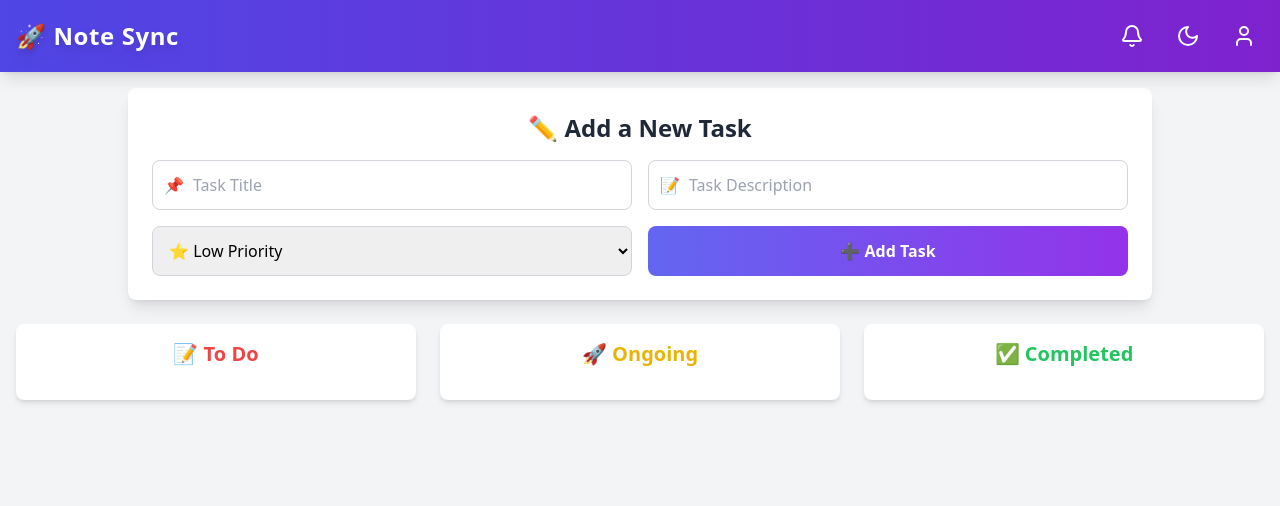
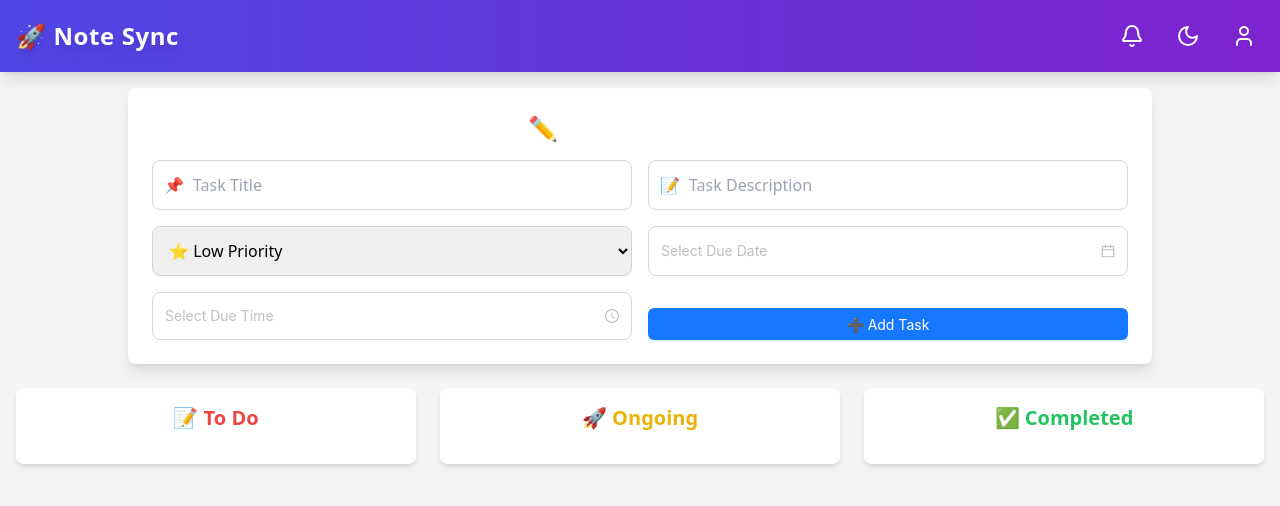
Before and after one commit to ajjjugoswami/ajay-planner, a Next.js app: page /planner in a window 1280 px wide. Shown: the top 506 px of the page. Built offline with nearby package versions, Linux system fonts and the light colour scheme.

Commit message:
feat: add due date and time functionality with notifications in Planner

```diff
--- a/package.json
+++ b/package.json
@@ -23,6 +23,7 @@
     "html2canvas": "^1.4.1",
     "jspdf": "^3.0.0",
     "lucide-react": "^0.475.0",
+    "moment": "^2.30.1",
     "next": "13.5.8",
     "qrcode.react": "^4.2.0",
     "react": "^18",
--- a/src/components/planner/Planner.tsx
+++ b/src/components/planner/Planner.tsx
@@ -2,6 +2,8 @@
 import React, { useState, useEffect } from "react";
 import { motion, AnimatePresence } from "framer-motion";
 import { Trash, ArrowLeft, ArrowRight } from "lucide-react";
+import { DatePicker, TimePicker, Button, notification } from "antd";
+import moment from "moment";
 
 const PlannerPage = () => {
   const [tasks, setTasks] = useState<any>({
@@ -13,7 +15,15 @@ const PlannerPage = () => {
     title: "",
     description: "",
     priority: "low",
+    dueDate: null,
+    dueTime: null,
   });
+
+   useEffect(() => {
+    if (Notification.permission !== "granted") {
+      Notification.requestPermission();
+    }
+  }, []);
 
   useEffect(() => {
     const savedTasks = localStorage.getItem("planer");
@@ -48,12 +58,35 @@ const PlannerPage = () => {
 
   const addTask = () => {
     if (newTask.title.trim() === "") return;
+
+    // Schedule notification if due date and time are set
+    if (newTask.dueDate && newTask.dueTime) {
+      const dueDateTime = moment(newTask.dueDate)
+        .set("hour", newTask.dueTime.hour())
+        .set("minute", newTask.dueTime.minute())
+        .toDate();
+
+      const currentTime = new Date().getTime();
+      const timeUntilDue = dueDateTime.getTime() - currentTime;
+
+      // Set up notification if time until due is positive
+      if (timeUntilDue > 0) {
+        setTimeout(() => {
+          if (Notification.permission === "granted") {
+            new Notification("Task Reminder", {
+              body: `Your task "${newTask.title}" is due!`,
+            });
+          }
+        }, timeUntilDue);
+      }
+    }
+
     setTasks((prev: any) => {
       const updatedTasks = { ...prev, todo: [...prev.todo, newTask] };
       localStorage.setItem("planer", JSON.stringify(updatedTasks));
       return updatedTasks;
     });
-    setNewTask({ title: "", description: "", priority: "low" });
+    setNewTask({ title: "", description: "", priority: "low", dueDate: null, dueTime: null });
   };
 
   const moveTask = (task: any, from: any, to: any) => {
@@ -81,12 +114,8 @@ const PlannerPage = () => {
 
   return (
     <div className="min-h-screen bg-gray-100 dark:bg-gray-900 p-4 flex flex-col items-center">
-      {/* <h1 className="text-3xl font-bold text-indigo-600 dark:text-indigo-400 mb-6 text-center">
-        📝 Planner
-      </h1> */}
-
       <div className="bg-white dark:bg-gray-800 p-6 rounded-lg shadow-lg w-full max-w-5xl">
-        <h2 className="text-2xl font-semibold text-gray-800 dark:text-white text-center mb-4">
+        <h2 className="text-2xl font-semibold   text-white text-center mb-4">
           ✏️ Add a New Task
         </h2>
 
@@ -132,16 +161,35 @@ const PlannerPage = () => {
             <option value="important">🚀 High Priority</option>
           </select>
 
-          <button
-            className="bg-gradient-to-r from-indigo-500 to-purple-600 text-white px-4 py-3 rounded-lg font-semibold hover:scale-105 transition-transform"
+          {/* Add Date and Time Picker */}
+          <DatePicker
+            className="p-3 w-full rounded-lg border border-gray-300 dark:border-gray-700 dark:bg-gray-900 dark:text-white focus:ring-2 focus:ring-indigo-500 outline-none"
+            value={newTask.dueDate}
+            onChange={(date) => setNewTask({ ...newTask, dueDate: date })}
+            format="YYYY-MM-DD"
+            placeholder="Select Due Date"
+          />
+
+          <TimePicker
+            className="p-3 w-full rounded-lg border  border-gray-300 dark:border-gray-700 dark:bg-gray-900 dark:text-white focus:ring-2 focus:ring-indigo-500 outline-none"
+            value={newTask.dueTime}
+            onChange={(time) => setNewTask({ ...newTask, dueTime: time })}
+            format="HH:mm"
+            placeholder="Select Due Time"
+          />
+
+          <Button
+            type="primary"
+            className="w-full mt-4 "
             onClick={addTask}
           >
             ➕ Add Task
-          </button>
+          </Button>
         </div>
       </div>
 
-      <div className="grid grid-cols-1 sm:grid-cols-2 lg:grid-cols-3 gap-6   mt-6 w-full">
+      {/* Render Tasks */}
+      <div className="grid grid-cols-1 sm:grid-cols-2 lg:grid-cols-3 gap-6 mt-6 w-full">
         {Object.entries(tasks).map(([status, taskList]: any) => (
           <div
             key={status}
@@ -183,12 +231,18 @@ const PlannerPage = () => {
                       >
                         {task.priority}
                       </span>
-                      <span className="text-white text-[20px] dark:text-gray-300 mt-2 font-bold block">
+                      <span className="text-[#000000] text-[20px]   mt-2 font-bold block">
                         {task.title}
                       </span>
                       <p className="text-[16px] text-gray-600 dark:text-gray-400">
                         {task.description}
                       </p>
+                      {task.dueDate && task.dueTime && (
+                        <p className="text-sm text-gray-500">
+                          Due: {moment(task.dueDate).format("YYYY-MM-DD")}{" "}
+                          {moment(task.dueTime).format("HH:mm")}
+                        </p>
+                      )}
                     </div>
                     <div className="mt-2 sm:mt-0 flex space-x-2">
                       {status !== "todo" && (
```
Also changed, not shown: 1 other file (tests, documents, lock files or other folders).
